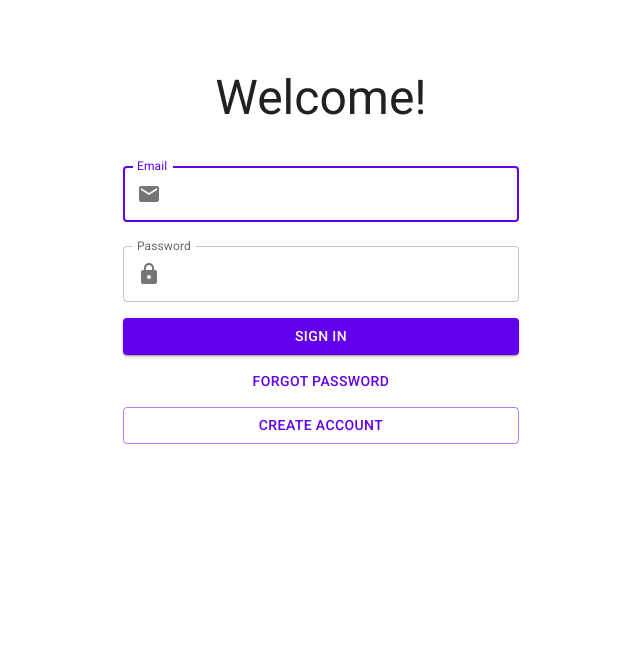
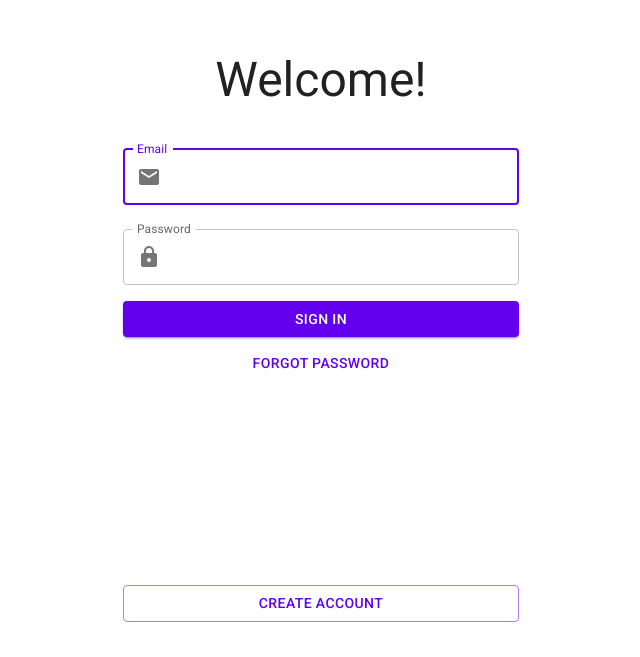
Before and after one commit to ThorntonMatthewD/develop-carolina, a React (Create React App) app in the folder design-system-mockup/: page / in a window 1280 px wide. Shown: the part 143-800 px from the top of the page, without its empty margins (319-959 px from the left). Built offline with nearby package versions, Linux system fonts and the light colour scheme.

Commit message:
Place 'Create Account' button at bottom of screen.

```diff
--- a/design-system-mockup/src/App.js
+++ b/design-system-mockup/src/App.js
@@ -44,7 +44,7 @@ function App() {
             direction="column"
             alignItems="center"
             justifyContent="center"
-            style={{ minHeight: '100vh' }}
+            style={{ minHeight: '90vh' }}
           >
               <Typography component="h1" variant="h3">
                 Welcome!
@@ -105,6 +105,7 @@ function App() {
                   FORGOT PASSWORD
                 </Button>
               </Box>
+          </Grid>
           <Button
             fullWidth
             variant="outlined"
@@ -112,7 +113,6 @@ function App() {
           >
             CREATE ACCOUNT
           </Button>
-          </Grid>
         </Container>
       </ThemeProvider>
     </div>
```
Lines whose indentation alone changed are shown as unchanged.
